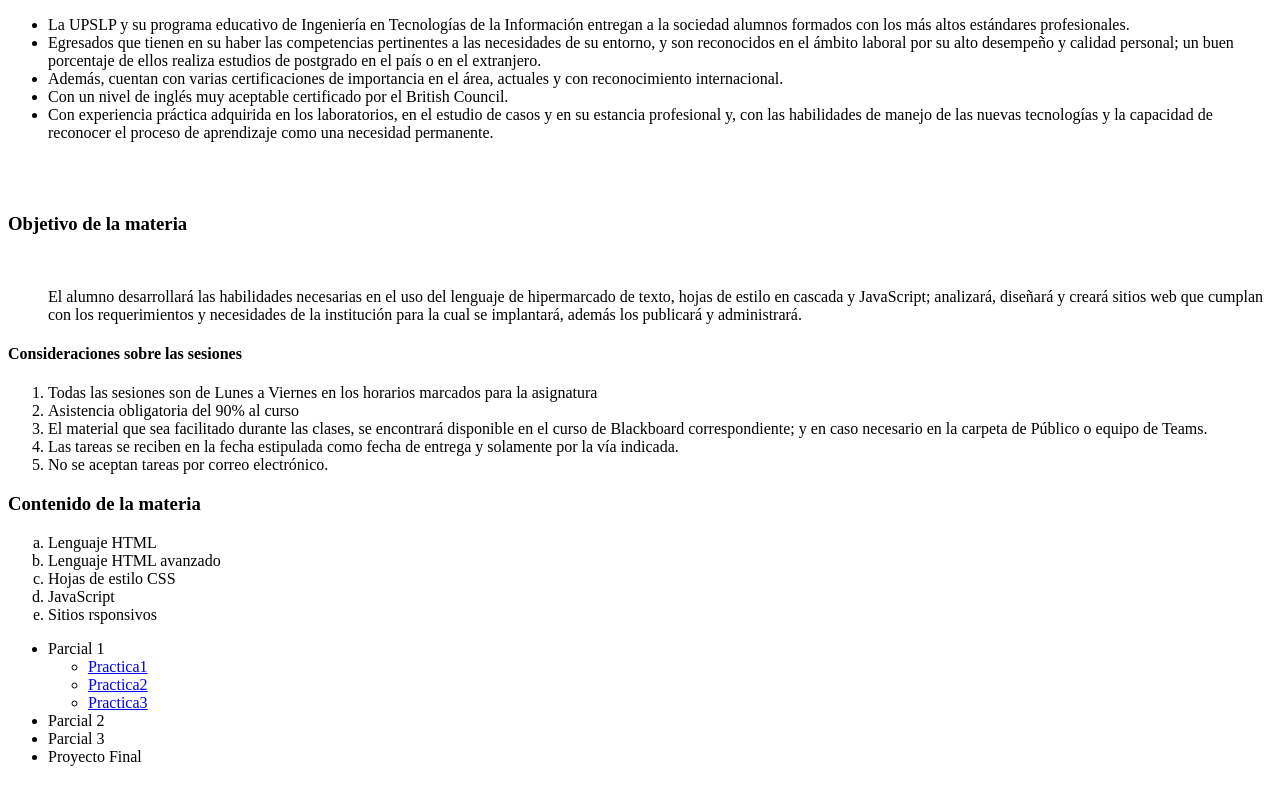
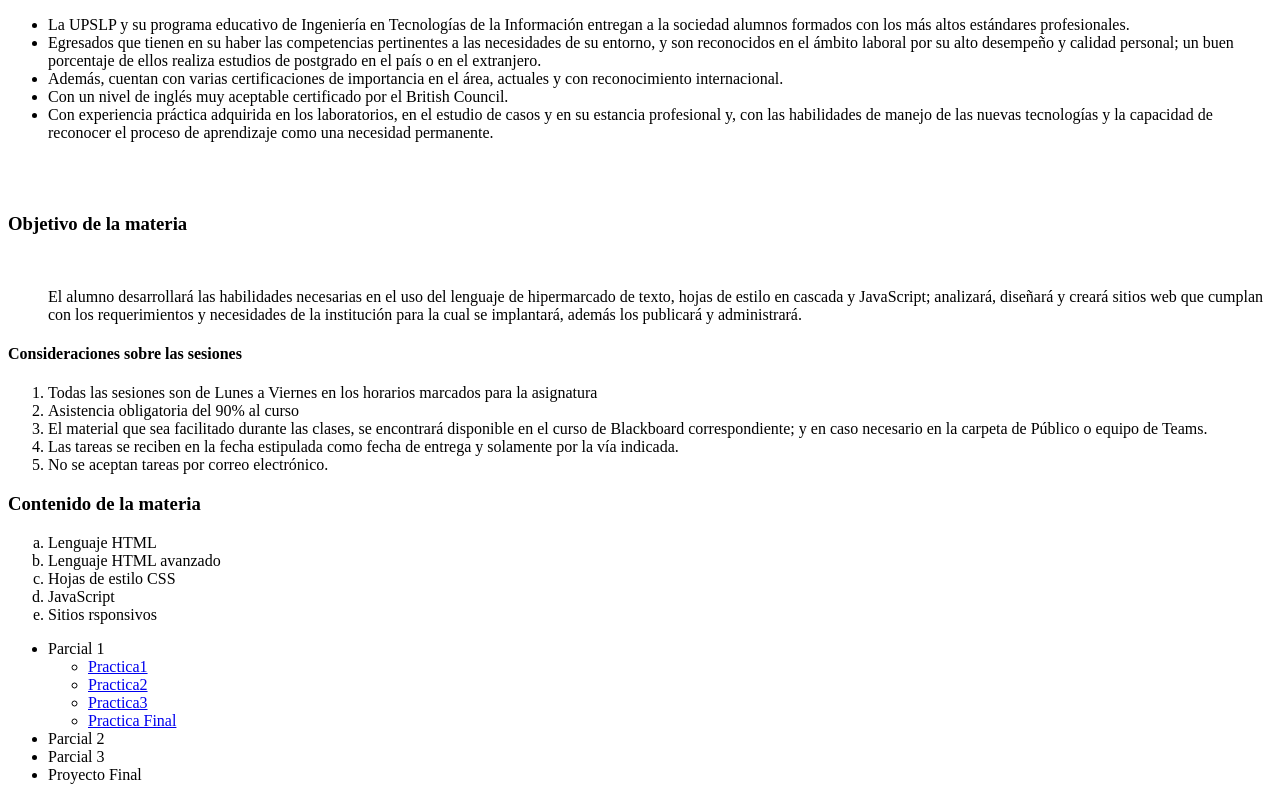
Before and after one commit to LeonardoMordz/Portafolio, a plain HTML site: page index.html in a window 1280 px wide. Shown: the part 909-1709 px from the top of the page. Drawn offline with Linux system fonts and the light colour scheme.

Commit message:
Update index.html

```diff
--- a/index.html
+++ b/index.html
@@ -86,6 +86,7 @@ caso necesario en la carpeta de Público o equipo de Teams.</li>
 					<li><a href="practica1.html">Practica1</a></li>
 					<li><a href="practica2.html">Practica2</a></li>
 					<li><a href="practica3.html">Practica3</a></li>
+					<li><a href="practica4walmart.html">Practica Final</a></li>
 				</ul>
 			<li>Parcial 2</li>
 			<li>Parcial 3</li>
```
